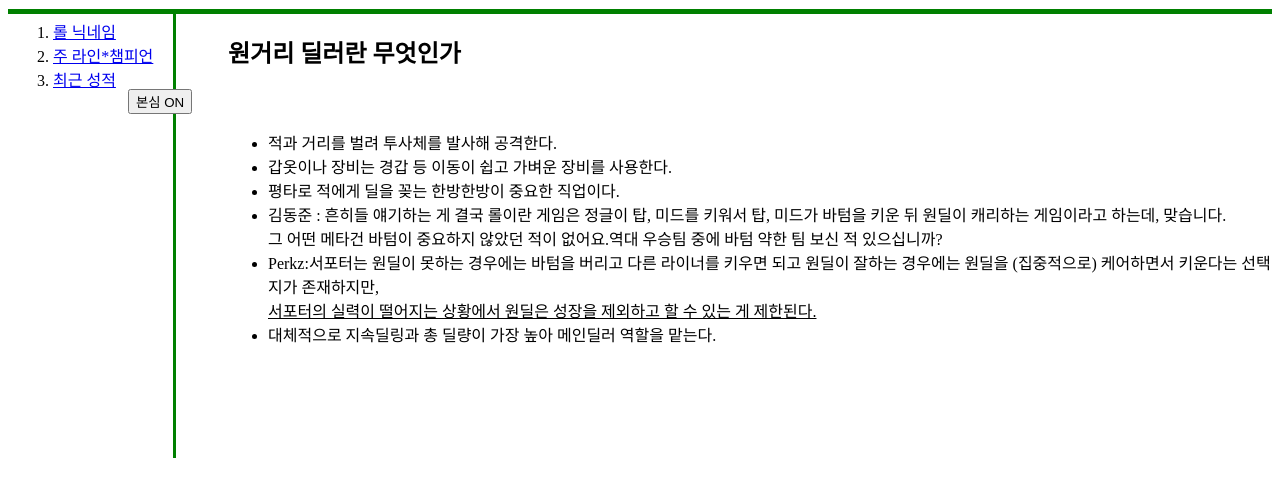
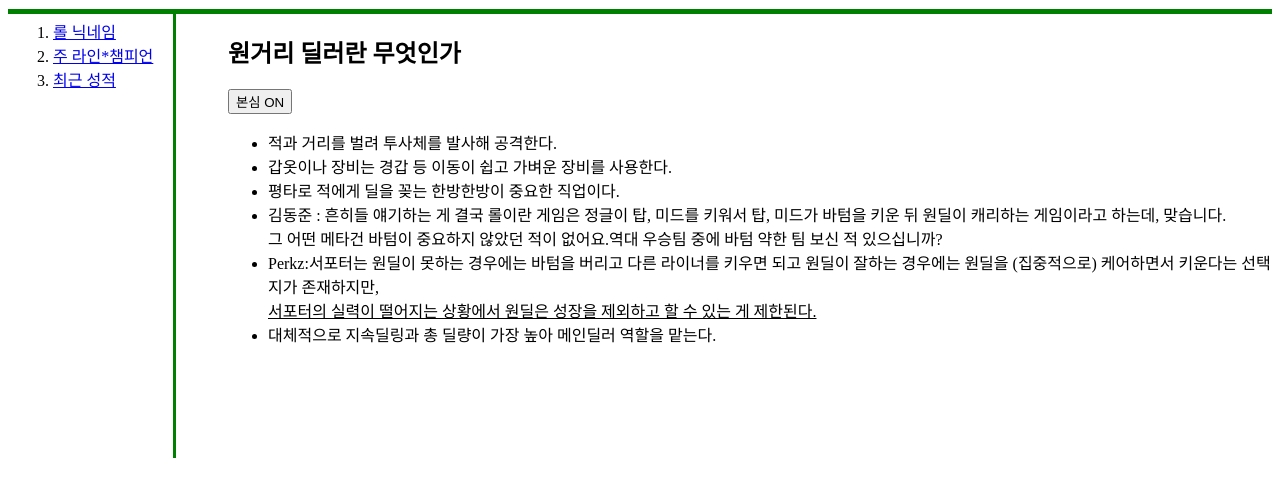
Before and after one commit to sun-shi/mincho, a plain HTML site: page index.html in a window 1280 px wide. Shown: the part 68-564 px from the top of the page. Drawn offline with Linux system fonts and the light colour scheme.

Commit message:
Update 서타일.css
수정 1회

```diff
--- a/서타일.css
+++ b/서타일.css
@@ -4,7 +4,7 @@ h1{
   margin-bottom: 0;
   padding-bottom: 10px;
 }
-h2,ul,p{
+h2,ul,p,input{
   margin-left: 100px;
 }
 #grid ol{
```
